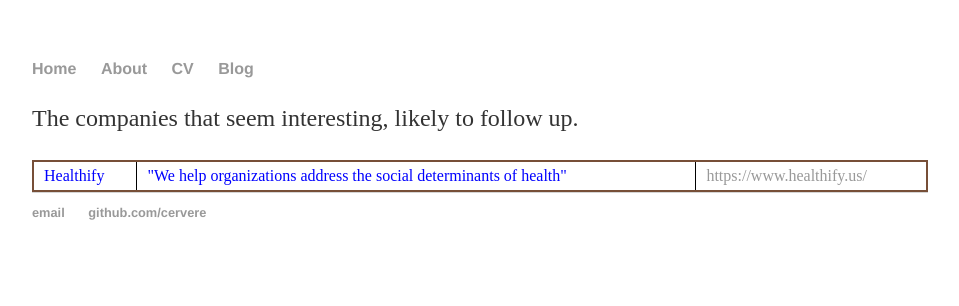
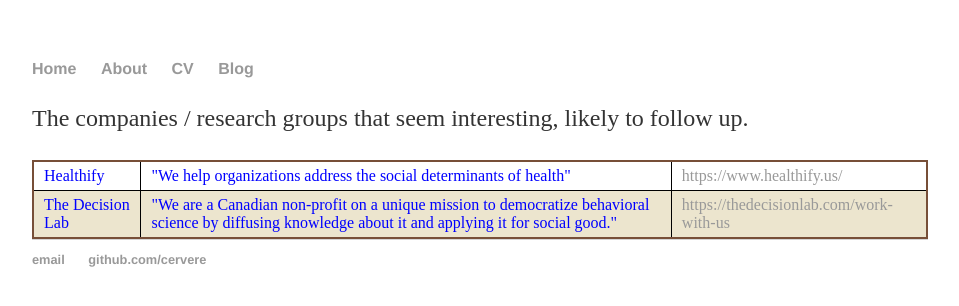
Before and after one commit to cervere/cervere.github.io, a Jekyll site: the page built from _posts/2020-04-06-companies.md, in a window 1280 px wide. Shown: the top 306 px of the page, without its empty margins (160-1119 px from the left). Built offline with Jekyll 4.4.1, drawn with Linux system fonts in a browser that asks for light colours.

Commit message:
Update 2020-04-06-companies.md

```diff
--- a/_posts/2020-04-06-companies.md
+++ b/_posts/2020-04-06-companies.md
@@ -4,7 +4,7 @@
 date: 2020-04-07
 ---
 
-The companies that seem interesting, likely to follow up.
+The companies / research groups that seem interesting, likely to follow up.
 <style>
 thead {color:green;}
 tbody {color:blue;}
@@ -28,4 +28,9 @@
   <td>"We help organizations address the social determinants of health"</td>
   <td><a href="https://www.healthify.us/"> https://www.healthify.us/ </a> </td>
 </tr>
+<tr>
+  <td>The Decision Lab</td>
+  <td>"We are a Canadian non-profit on a unique mission to democratize behavioral science by diffusing knowledge about it and applying it for social good."</td>
+  <td><a href="https://thedecisionlab.com/work-with-us"> https://thedecisionlab.com/work-with-us </a> </td>
+</tr>
 </table>
```
